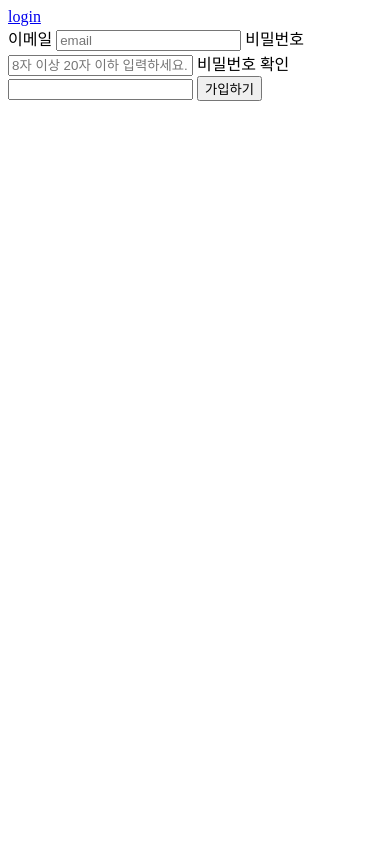
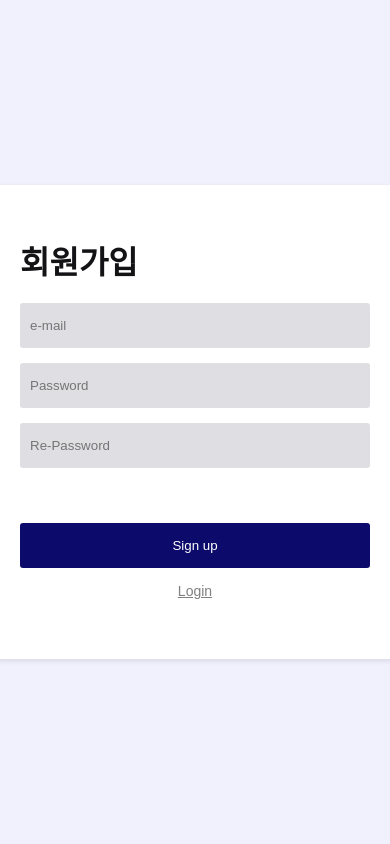
Before and after one commit to jungddddd/yeogi_toyproject, a Django app: page /account/signup/ in a window 390 px wide. Run offline with Django 5.2, Linux system fonts and the light colour scheme.

Commit message:
Committing changes before switching branches

```diff
--- a/accountapp/templates/accountapp/signup.html
+++ b/accountapp/templates/accountapp/signup.html
@@ -1,27 +1,82 @@
-<html>
+<!DOCTYPE html>
+<html lang="ko">
+<head>
+  <meta charset="UTF-8">
+  <meta name="viewport" content="width=device-width, initial-scale=1.0">
+  <title>회원가입</title>
+  <style>
+    body {
+      font-family: Arial, sans-serif;
+      display: flex;
+      justify-content: center;
+      align-items: center;
+      height: 100vh;
+      margin: 0;
+      background-color: #F1F1FE;
+    }
+    .login-container {
+      background-color: white;
+      padding: 30px;
+      border-radius: 10px;
+      box-shadow: 0 2px 5px rgba(0, 0, 0, 0.1);
+      width: 350px;
+    }
+    .login-container h1 {
+      text-align: left;
+      color: #131316;
+      margin-bottom: 20px;
+    }
+    .login-container input {
+      box-sizing: content-box;
+      width: 330px;
+      height: 25px;
+      padding: 10px;
+      margin-bottom: 15px;
+      background-color: #DEDEE3;
+      border: none;
+      border-radius: 3px;
+    }
+    .login-container button {
+      box-sizing: content-box;
+      width: 330px;
+      height: 25px;
+      padding: 10px;
+      margin-top: 40px;
+      background-color: #0C0A6A;
+      color: white;
+      border: none;
+      border-radius: 3px;
+      cursor: pointer;
+    }
+    .login-container button:hover {
+      background-color: #07063D;
+    }
+    .login-link {
+      display: block;
+      text-decoration: underline;
+      text-align: center;
+      font-size: 14px;
+      color: gray;
+      margin-top: 15px;
+      margin-bottom: 30px;
+      cursor: pointer;
+    }
+  </style>
+</head>
 <body>
-            {% if not user.is_authenticated %}
-                <a href="{% url 'accountapp:login' %}">
-                    <span>login</span>
-                </a>
-            {% else %}
-                <a href="{% url 'accountapp:logout' %}">
-                    <span>logout</span>
-                </a>
-            {% endif %}
-<form method="post">
-    {{ error_msg }} <!--새로 고침할 때마다 이 msg가 지워졌으면 좋겠는데 그건 어떻게 하는건가요...?&ndash;&gt;-->
-    {% csrf_token%}
-<tr><td>이메일</td></tr>
-    <tr><td><input type="email" name="email" placeholder="email"></td></tr>
-<tr><td>비밀번호</td></tr>
-    <tr><td><input type="password" name="password" placeholder="8자 이상 20자 이하 입력하세요."></td></tr>
-<tr><td>비밀번호 확인</td></tr>
-    <tr><td><input type="password" name="checkpwd"></td></tr>
-
-        <td><input type="submit" value="가입하기" class="btn"></td>
-
+  <div class="login-container">
+    <h1>회원가입</h1>
+    <form method="post" action="{% url 'accountapp:signup' %}">
+      {% csrf_token %}
+      {% if error_msg %}
+        <p>{{ error_msg }}</p>
+      {% endif %}
+      <input type="text" name="email" placeholder="e-mail" required>
+      <input type="password" name="password" placeholder="Password" required>
+      <input type="password" name="checkpwd" placeholder="Re-Password" required>
+      <button type="submit">Sign up</button>
     </form>
+    <a href="{% url 'accountapp:login' %}" class="login-link">Login</a>
+  </div>
 </body>
-
 </html>
--- a/yeougi2/urls.py
+++ b/yeougi2/urls.py
@@ -21,5 +21,4 @@ urlpatterns = [
     path('admin/', admin.site.urls),
     path('account/',include('accountapp.urls')),
 
-
 ]
```
Also changed, not shown: accountapp/templates/accountapp/login.html (+83 -24 lines).
